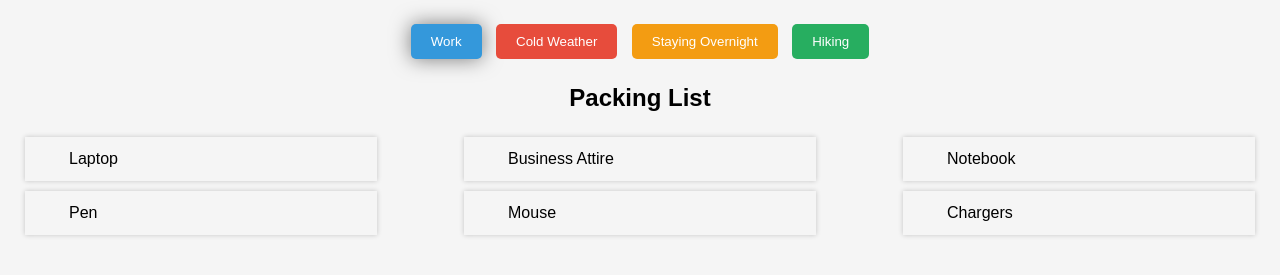
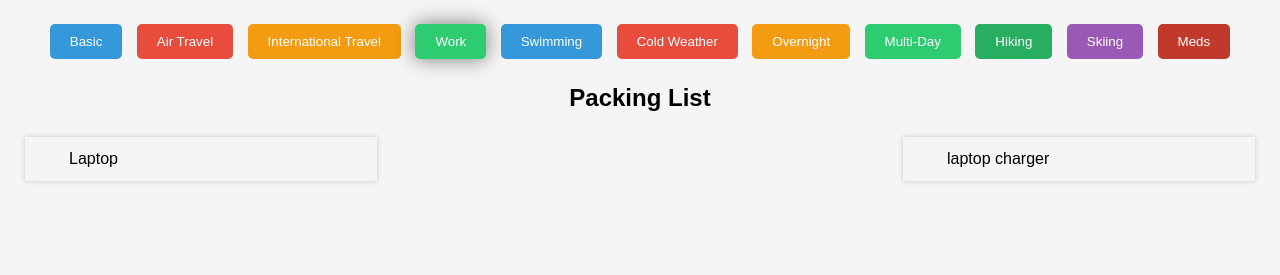
Before and after one commit to vvksh/packinglistgenerator, a plain HTML site: page index.html in a window 1280 px wide. Both pictures are taken after a click on the button "Work". Shown: the part 61-336 px from the top of the page. Drawn offline with Linux system fonts and the light colour scheme.

Commit message:
update categories

```diff
--- a/index.html
+++ b/index.html
@@ -33,7 +33,27 @@
             box-shadow: 0 0 20px rgba(0, 0, 0, 0.5);
         }
 
+        #basic {
+            background-color: #3498db;
+            color: #fff;
+        }
+
+        #airTravel {
+            background-color: #e74c3c;
+            color: #fff;
+        }
+
+        #internationalTravel {
+            background-color: #f39c12;
+            color: #fff;
+        }
+
         #work {
+            background-color: #2ecc71;
+            color: #fff;
+        }
+
+        #swimming {
             background-color: #3498db;
             color: #fff;
         }
@@ -48,8 +68,23 @@
             color: #fff;
         }
 
+        #multiDay {
+            background-color: #2ecc71;
+            color: #fff;
+        }
+
         #hiking {
             background-color: #27ae60;
+            color: #fff;
+        }
+
+        #skiing {
+            background-color: #9b59b6;
+            color: #fff;
+        }
+
+        #meds {
+            background-color: #c0392b;
             color: #fff;
         }
 
@@ -57,12 +92,12 @@
             list-style-type: none;
             padding: 0;
             display: flex;
-            flex-wrap: wrap; /* Enable flexbox wrapping */
-            justify-content: space-between; /* Add space between columns */
+            flex-wrap: wrap;
+            justify-content: space-between;
         }
 
         li {
-            flex: 0 0 calc(30% - 20px); /* Three columns with margin */
+            flex: 0 0 calc(30% - 20px);
             box-sizing: border-box;
             display: flex;
             align-items: center;
@@ -96,7 +131,23 @@
             color: #fff;
         }
 
+        .basic {
+            color: #1d5a90;
+        }
+
+        .airTravel {
+            color: #a93222;
+        }
+
+        .internationalTravel {
+            color: #c27c0e;
+        }
+
         .work {
+            color: #1d8348;
+        }
+
+        .swimming {
             color: #1d5a90;
         }
 
@@ -108,8 +159,20 @@
             color: #c27c0e;
         }
 
+        .multiDay {
+            color: #1d8348;
+        }
+
         .hiking {
             color: #1d8348;
+        }
+
+        .skiing {
+            color: #8e44ad;
+        }
+
+        .meds {
+            color: #96281b;
         }
 
         li:hover {
@@ -121,10 +184,17 @@
     <h1>Packing List Generator</h1>
 
     <form id="tagForm">
+        <button id="basic" type="button" name="basic" onclick="toggleTag('basic')">Basic</button>
+        <button id="airTravel" type="button" name="airTravel" onclick="toggleTag('airTravel')">Air Travel</button>
+        <button id="internationalTravel" type="button" name="internationalTravel" onclick="toggleTag('internationalTravel')">International Travel</button>
         <button id="work" type="button" name="work" onclick="toggleTag('work')">Work</button>
+        <button id="swimming" type="button" name="swimming" onclick="toggleTag('swimming')">Swimming</button>
         <button id="coldWeather" type="button" name="coldWeather" onclick="toggleTag('coldWeather')">Cold Weather</button>
-        <button id="overnight" type="button" name="overnight" onclick="toggleTag('overnight')">Staying Overnight</button>
+        <button id="overnight" type="button" name="overnight" onclick="toggleTag('overnight')">Overnight</button>
+        <button id="multiDay" type="button" name="multiDay" onclick="toggleTag('multiDay')">Multi-Day</button>
         <button id="hiking" type="button" name="hiking" onclick="toggleTag('hiking')">Hiking</button>
+        <button id="skiing" type="button" name="skiing" onclick="toggleTag('skiing')">Skiing</button>
+        <button id="meds" type="button" name="meds" onclick="toggleTag('meds')">Meds</button>
     </form>
 
     <h2>Packing List</h2>
@@ -150,10 +220,17 @@
 
         function generatePackingList() {
             const itemsByTag = {
-                work: ["Laptop", "Business Attire", "Notebook", "Pen", "Mouse", "Chargers"],
+                basic: ["phone", "phone charger", "wallet with id", "sunglasses", "water bottle", "headphones", "sunscreen"],
+                airTravel: ["snacks", "neck pillow", "check in online"],
+                internationalTravel: ["plug adapter", "passport", "ipad with downloaded content"],
+                work: ["Laptop", "laptop charger"],
+                swimming: ["swim trunks"],
                 coldWeather: ["Warm Jacket", "Gloves", "Hat", "Scarves", "Thermal Socks"],
-                overnight: ["Toothbrush", "Pajamas", "Sleeping Bag", "Toiletries", "Chargers"],
-                hiking: ["Hiking Boots", "Backpack", "Water Bottle", "Snacks", "Map", "First Aid Kit"]
+                overnight: ["Toiletries", "Pajamas", "Flipflops", "Towel", "Underwears"],
+                multiDay: ["beard trimmer"],
+                hiking: ["Hiking Boots", "First Aid Kit"],
+                skiing: ["Ski gear", "Ski goggles", "boots", "helmets"],
+                meds: ["Meds as needed"]
             };
 
             const packingList = Array.from(selectedTags).flatMap(tag => itemsByTag[tag] || []);
@@ -173,10 +250,17 @@
                 const listItem = document.createElement('li');
 
                 const checkbox = document.createElement('div');
-                checkbox.className = `checkbox ${selectedTags.has('work') ? 'work' :
+                checkbox.className = `checkbox ${selectedTags.has('basic') ? 'basic' :
+                                     selectedTags.has('airTravel') ? 'airTravel' :
+                                     selectedTags.has('internationalTravel') ? 'internationalTravel' :
+                                     selectedTags.has('work') ? 'work' :
+                                     selectedTags.has('swimming') ? 'swimming' :
                                      selectedTags.has('coldWeather') ? 'coldWeather' :
                                      selectedTags.has('overnight') ? 'overnight' :
-                                     selectedTags.has('hiking') ? 'hiking' : ''}`;
+                                     selectedTags.has('multiDay') ? 'multiDay' :
+                                     selectedTags.has('hiking') ? 'hiking' :
+                                     selectedTags.has('skiing') ? 'skiing' :
+                                     selectedTags.has('meds') ? 'meds' : ''}`;
                 checkbox.id = `checkbox-${index}`;
                 checkbox.onclick = () => toggleCheckbox(index);
                 listItem.appendChild(checkbox);
```
